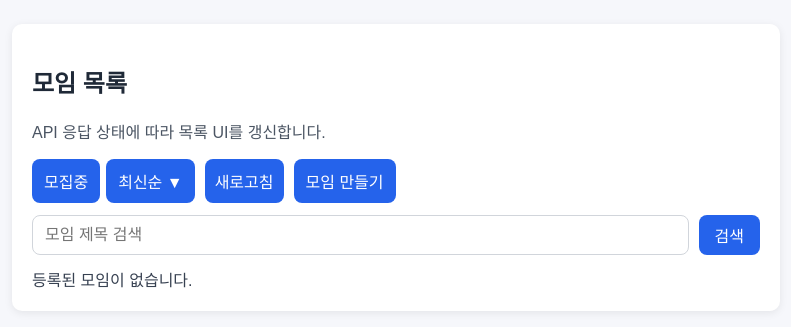
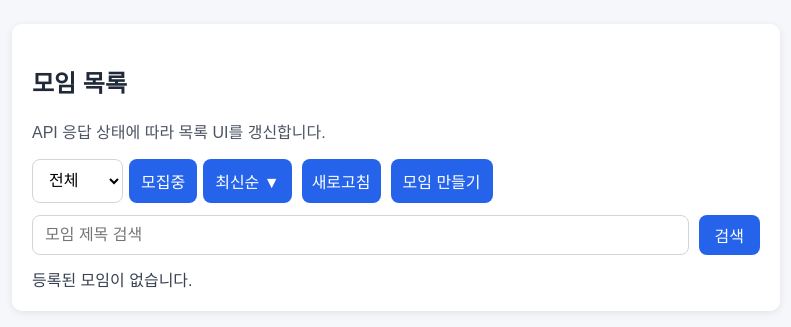
Before and after one commit to tail1887/jungle-soop, a Flask app: page /meetings in a window 1280 px wide. Shown: the part 112-439 px from the top of the page, without its empty margins (244-1035 px from the left). Run offline with Flask 3, Linux system fonts and the light colour scheme; data that the repository does not hold is empty.

Commit message:
feat: 모임 목록 카테고리 필터 (툴바 모집중 왼쪽 셀렉트)
Made-with: Cursor

```diff
--- a/app/services/meeting_service.py
+++ b/app/services/meeting_service.py
@@ -330,6 +330,10 @@ class MeetingService:
         status = query.get("status")
         if status in {"open", "closed"}:
             filter_query["status"] = status
+
+        category = query.get("category")
+        if category and category in MEETING_CATEGORIES:
+            filter_query["category"] = category
 
         search_q = (query.get("q") or query.get("search") or "").strip()
         if search_q:
--- a/app/static/css/style.css
+++ b/app/static/css/style.css
@@ -124,6 +124,15 @@ button {
     gap: 6px;
 }
 
+.meeting-toolbar-group select {
+    padding: 8px 12px;
+    border: 1px solid #d1d5db;
+    border-radius: 8px;
+    background: #ffffff;
+    font: inherit;
+    cursor: pointer;
+}
+
 .meeting-toolbar-group button {
     padding: 8px 12px;
     background: #e5e7eb;
--- a/app/static/js/meetings.js
+++ b/app/static/js/meetings.js
@@ -20,6 +20,8 @@ let listSortState = { sort: "latest", order: "desc" };
 let listFilterStatus = "open";
 /** 모임 제목 검색어 */
 let listSearchQuery = "";
+/** 카테고리 필터: ""(전체) | "meal" | "exercise" | "study" | "other" */
+let listCategoryFilter = "";
 
 function getCookieValue(name) {
     const target = `${name}=`;
@@ -168,6 +170,8 @@ async function loadMeetingsList(opts) {
     listFilterStatus = statusFilter;
     const searchQ = opts?.search ?? listSearchQuery;
     listSearchQuery = searchQ;
+    const categoryFilter = opts?.category ?? listCategoryFilter;
+    listCategoryFilter = categoryFilter;
 
     setUiMessage(messageElement, "모임 목록을 불러오는 중...", "");
     listElement.innerHTML = "";
@@ -181,6 +185,9 @@ async function loadMeetingsList(opts) {
         });
         if (searchQ) {
             params.set("q", searchQ);
+        }
+        if (categoryFilter) {
+            params.set("category", categoryFilter);
         }
         const result = await fetchJson(`/api/v1/meetings?${params}`);
         if (!result.ok) {
@@ -214,8 +221,12 @@ async function loadMeetingsList(opts) {
 }
 
 function updateListToolbarButtons() {
+    const categorySelect = document.getElementById("meetings-filter-category");
     const filterBtn = document.getElementById("meetings-filter-status");
     const sortBtn = document.getElementById("meetings-sort-latest");
+    if (categorySelect && "value" in categorySelect) {
+        categorySelect.value = listCategoryFilter || "";
+    }
     if (filterBtn) {
         filterBtn.textContent = listFilterStatus === "open" ? "모집중" : "마감됨";
         filterBtn.classList.add("is-active");
@@ -239,6 +250,15 @@ function bindMeetingsListPage() {
     if (filterBtn) {
         filterBtn.addEventListener("click", () => {
             listFilterStatus = listFilterStatus === "open" ? "closed" : "open";
+            loadMeetingsList();
+        });
+    }
+
+    const categorySelect = document.getElementById("meetings-filter-category");
+    if (categorySelect) {
+        categorySelect.value = listCategoryFilter || "";
+        categorySelect.addEventListener("change", () => {
+            listCategoryFilter = categorySelect.value || "";
             loadMeetingsList();
         });
     }
--- a/app/templates/meeting_list.html
+++ b/app/templates/meeting_list.html
@@ -6,6 +6,13 @@
     <p class="helper-text">API 응답 상태에 따라 목록 UI를 갱신합니다.</p>
     <div class="meeting-toolbar">
         <div id="meetings-toolbar-left" class="meeting-toolbar-group">
+            <select id="meetings-filter-category" aria-label="카테고리 필터">
+                <option value="">전체</option>
+                <option value="meal">식사</option>
+                <option value="exercise">운동</option>
+                <option value="study">스터디</option>
+                <option value="other">기타</option>
+            </select>
             <button id="meetings-filter-status" type="button" aria-label="상태 필터">모집중</button>
             <button id="meetings-sort-latest" type="button" aria-label="정렬">최신순</button>
         </div>
```
Also changed, not shown: tests/integration/test_meetings_query_api.py (+22 -1 lines), README.md.
